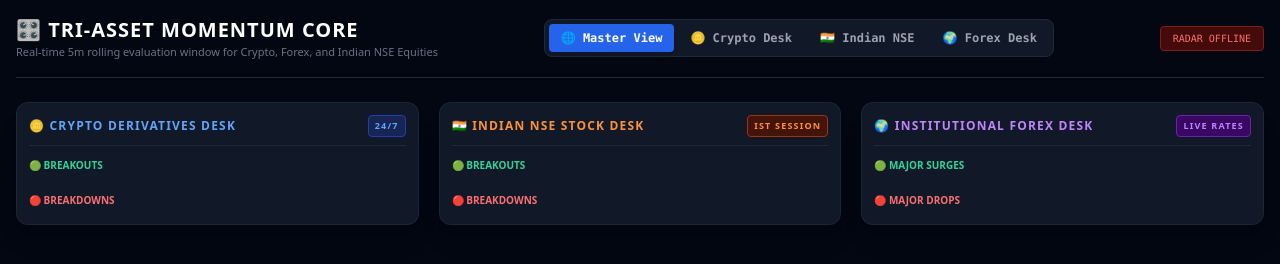
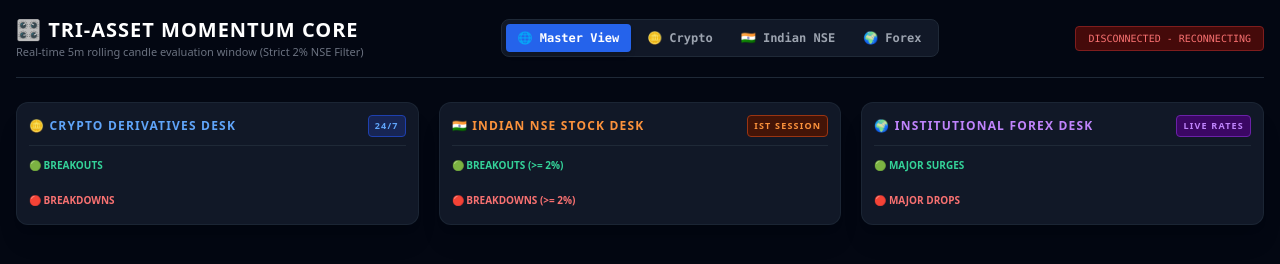
Before and after one commit to roicevithayathil/momentum-scanner, a website: page index.html in a window 1280 px wide. Both pictures are taken after a click on the button "🌐 Master View". Drawn offline with nearby package versions, Linux system fonts and the light colour scheme.

Commit message:
Updated interface with secure cloud WebSockets

```diff
--- a/index.html
+++ b/index.html
@@ -4,13 +4,25 @@
 <head>
     <meta charset="UTF-8">
     <meta name="viewport" content="width=device-width, initial-scale=1.0">
-    <title>Institutional Multi-Asset Workspace</title>
+    <title>Momentum Scanner Terminal</title>
     <script src="https://cdn.tailwindcss.com"></script>
     <style>
-        /* Smooth transition for hiding/showing market sections */
-
         .market-panel {
             transition: all 0.2s ease-in-out;
+        }
+        /* Custom scrollbar style for mobile and desktop tables */
+
+         ::-webkit-scrollbar {
+            width: 4px;
+        }
+
+         ::-webkit-scrollbar-track {
+            background: #0b0f19;
+        }
+
+         ::-webkit-scrollbar-thumb {
+            background: #1e293b;
+            border-radius: 2px;
         }
     </style>
 </head>
@@ -21,25 +33,25 @@
         <header class="flex flex-col md:flex-row justify-between items-start md:items-center border-b border-gray-800 pb-4 mb-6 gap-4">
             <div>
                 <h1 class="text-xl font-black text-white tracking-wider">🎛️ TRI-ASSET MOMENTUM CORE</h1>
-                <p class="text-[11px] text-gray-500">Real-time 5m rolling evaluation window for Crypto, Forex, and Indian NSE Equities</p>
+                <p class="text-[11px] text-gray-500">Real-time 5m rolling candle evaluation window (Strict 2% NSE Filter)</p>
             </div>
 
-            <div class="flex bg-gray-900 border border-gray-800 p-1 rounded-lg gap-1 font-mono text-xs">
-                <button onclick="switchView('all')" id="tab-all" class="px-3 py-1.5 rounded font-bold transition-all bg-blue-600 text-white">
+            <div class="flex flex-wrap bg-gray-900 border border-gray-800 p-1 rounded-lg gap-1 font-mono text-xs w-full md:w-auto">
+                <button onclick="switchView('all')" id="tab-all" class="flex-1 md:flex-none px-3 py-1.5 rounded font-bold transition-all bg-blue-600 text-white">
                     🌐 Master View
                 </button>
-                <button onclick="switchView('crypto')" id="tab-crypto" class="px-3 py-1.5 rounded font-bold transition-all text-gray-400 hover:text-white">
-                    🪙 Crypto Desk
+                <button onclick="switchView('crypto')" id="tab-crypto" class="flex-1 md:flex-none px-3 py-1.5 rounded font-bold transition-all text-gray-400 hover:text-white">
+                    🪙 Crypto
                 </button>
-                <button onclick="switchView('nse')" id="tab-nse" class="px-3 py-1.5 rounded font-bold transition-all text-gray-400 hover:text-white">
+                <button onclick="switchView('nse')" id="tab-nse" class="flex-1 md:flex-none px-3 py-1.5 rounded font-bold transition-all text-gray-400 hover:text-white">
                     🇮🇳 Indian NSE
                 </button>
-                <button onclick="switchView('forex')" id="tab-forex" class="px-3 py-1.5 rounded font-bold transition-all text-gray-400 hover:text-white">
-                    🌍 Forex Desk
+                <button onclick="switchView('forex')" id="tab-forex" class="flex-1 md:flex-none px-3 py-1.5 rounded font-bold transition-all text-gray-400 hover:text-white">
+                    🌍 Forex
                 </button>
             </div>
 
-            <div id="status" class="px-3 py-1 rounded text-[10px] font-mono bg-emerald-950 text-emerald-400 border border-emerald-800 shadow-md">CORE PROCESSORS RUNNING</div>
+            <div id="status" class="px-3 py-1 rounded text-[10px] font-mono bg-amber-950 text-amber-400 border border-amber-800 shadow-md">CONNECTING TO CLOUD...</div>
         </header>
 
         <div id="workspace-grid" class="grid grid-cols-1 lg:grid-cols-3 gap-5">
@@ -51,7 +63,7 @@
                 </h2>
                 <div class="mb-4">
                     <h3 class="text-[10px] uppercase font-bold text-emerald-400 mb-1">🟢 Breakouts</h3>
-                    <div class="max-h-[250px] overflow-y-auto text-xs">
+                    <div class="max-h-[300px] overflow-y-auto text-xs">
                         <table class="w-full text-left">
                             <tbody id="crypto-surge"></tbody>
                         </table>
@@ -59,7 +71,7 @@
                 </div>
                 <div>
                     <h3 class="text-[10px] uppercase font-bold text-red-400 mb-1">🔴 Breakdowns</h3>
-                    <div class="max-h-[250px] overflow-y-auto text-xs">
+                    <div class="max-h-[300px] overflow-y-auto text-xs">
                         <table class="w-full text-left">
                             <tbody id="crypto-crash"></tbody>
                         </table>
@@ -73,16 +85,16 @@
                     <span class="text-[9px] bg-orange-950 text-orange-400 px-1.5 py-0.5 rounded border border-orange-800">IST Session</span>
                 </h2>
                 <div class="mb-4">
-                    <h3 class="text-[10px] uppercase font-bold text-emerald-400 mb-1">🟢 Breakouts</h3>
-                    <div class="max-h-[250px] overflow-y-auto text-xs">
+                    <h3 class="text-[10px] uppercase font-bold text-emerald-400 mb-1">🟢 Breakouts (>= 2%)</h3>
+                    <div class="max-h-[300px] overflow-y-auto text-xs">
                         <table class="w-full text-left">
                             <tbody id="nse-surge"></tbody>
                         </table>
                     </div>
                 </div>
                 <div>
-                    <h3 class="text-[10px] uppercase font-bold text-red-400 mb-1">🔴 Breakdowns</h3>
-                    <div class="max-h-[250px] overflow-y-auto text-xs">
+                    <h3 class="text-[10px] uppercase font-bold text-red-400 mb-1">🔴 Breakdowns (>= 2%)</h3>
+                    <div class="max-h-[300px] overflow-y-auto text-xs">
                         <table class="w-full text-left">
                             <tbody id="nse-crash"></tbody>
                         </table>
@@ -97,7 +109,7 @@
                 </h2>
                 <div class="mb-4">
                     <h3 class="text-[10px] uppercase font-bold text-emerald-400 mb-1">🟢 Major Surges</h3>
-                    <div class="max-h-[250px] overflow-y-auto text-xs">
+                    <div class="max-h-[300px] overflow-y-auto text-xs">
                         <table class="w-full text-left">
                             <tbody id="forex-surge"></tbody>
                         </table>
@@ -105,7 +117,7 @@
                 </div>
                 <div>
                     <h3 class="text-[10px] uppercase font-bold text-red-400 mb-1">🔴 Major Drops</h3>
-                    <div class="max-h-[250px] overflow-y-auto text-xs">
+                    <div class="max-h-[300px] overflow-y-auto text-xs">
                         <table class="w-full text-left">
                             <tbody id="forex-crash"></tbody>
                         </table>
@@ -117,11 +129,11 @@
     </div>
 
     <script>
-        const socket = new WebSocket('ws://localhost:5000');
+        // 🎯 LINKED DIRECTLY TO YOUR SECURE RENDER CLOCK PRODUCTION STREAM
+        const socket = new WebSocket('wss://momentum-scanner.onrender.com');
         const statusDiv = document.getElementById('status');
         const gridContainer = document.getElementById('workspace-grid');
 
-        // Dynamic Layout Selector Logic
         function switchView(view) {
             const panels = {
                 crypto: document.getElementById('panel-crypto'),
@@ -136,19 +148,15 @@
                 forex: document.getElementById('tab-forex')
             };
 
-            // Reset all navbar button designs
             Object.values(tabs).forEach(t => {
-                t.className = "px-3 py-1.5 rounded font-bold transition-all text-gray-400 hover:text-white";
+                t.className = "flex-1 md:flex-none px-3 py-1.5 rounded font-bold transition-all text-gray-400 hover:text-white";
             });
-            // Highlight the active button
-            tabs[view].className = "px-3 py-1.5 rounded font-bold transition-all bg-blue-600 text-white shadow-md";
+            tabs[view].className = "flex-1 md:flex-none px-3 py-1.5 rounded font-bold transition-all bg-blue-600 text-white shadow-md";
 
             if (view === 'all') {
-                // Return layout to 3 columns side-by-side
                 gridContainer.className = "grid grid-cols-1 lg:grid-cols-3 gap-5";
                 Object.values(panels).forEach(p => p.classList.remove('hidden'));
             } else {
-                // Make the single chosen desk stretch out fully across the viewport
                 gridContainer.className = "grid grid-cols-1 gap-5";
                 Object.keys(panels).forEach(key => {
                     if (key === view) {
@@ -161,12 +169,12 @@
         }
 
         socket.onopen = () => {
-            statusDiv.textContent = "CORE PROCESSORS RUNNING";
+            statusDiv.textContent = "CLOUD ENGINE RUNNING";
             statusDiv.className = "px-3 py-1 rounded text-[10px] font-mono bg-emerald-950 text-emerald-400 border border-emerald-800 shadow-md";
         };
 
         socket.onclose = () => {
-            statusDiv.textContent = "RADAR OFFLINE";
+            statusDiv.textContent = "DISCONNECTED - RECONNECTING";
             statusDiv.className = "px-3 py-1 rounded text-[10px] font-mono bg-red-950 text-red-400 border border-red-900";
         };
 
@@ -185,12 +193,12 @@
 
             const tr = document.createElement('tr');
             tr.id = `row-${data.symbol}`;
-            tr.className = "h-7 border-b border-gray-800/40 text-[11px] hover:bg-gray-800/20 transition-all";
+            tr.className = "h-8 border-b border-gray-800/40 text-[11px] hover:bg-gray-800/20 transition-all";
             tr.innerHTML = `
                 <td class="text-gray-600 font-mono w-16">${data.timestamp.split(' ')[0]}</td>
-                <td class="font-bold text-slate-300 w-20">${data.symbol}</td>
-                <td class="text-gray-500 font-mono w-24">${flag}${data.oldPrice.toFixed(2)}</td>
-                <td class="text-yellow-400 font-mono w-24">${flag}${data.currentPrice.toFixed(2)}</td>
+                <td class="font-bold text-slate-300 w-24">${data.symbol}</td>
+                <td class="text-gray-500 font-mono w-20">${flag}${data.oldPrice.toFixed(2)}</td>
+                <td class="text-yellow-400 font-mono w-20">${flag}${data.currentPrice.toFixed(2)}</td>
                 <td class="font-mono text-right ${metricColor}">${data.type === 'SURGE' ? '+' : ''}${data.change}%</td>
             `;
 
```
